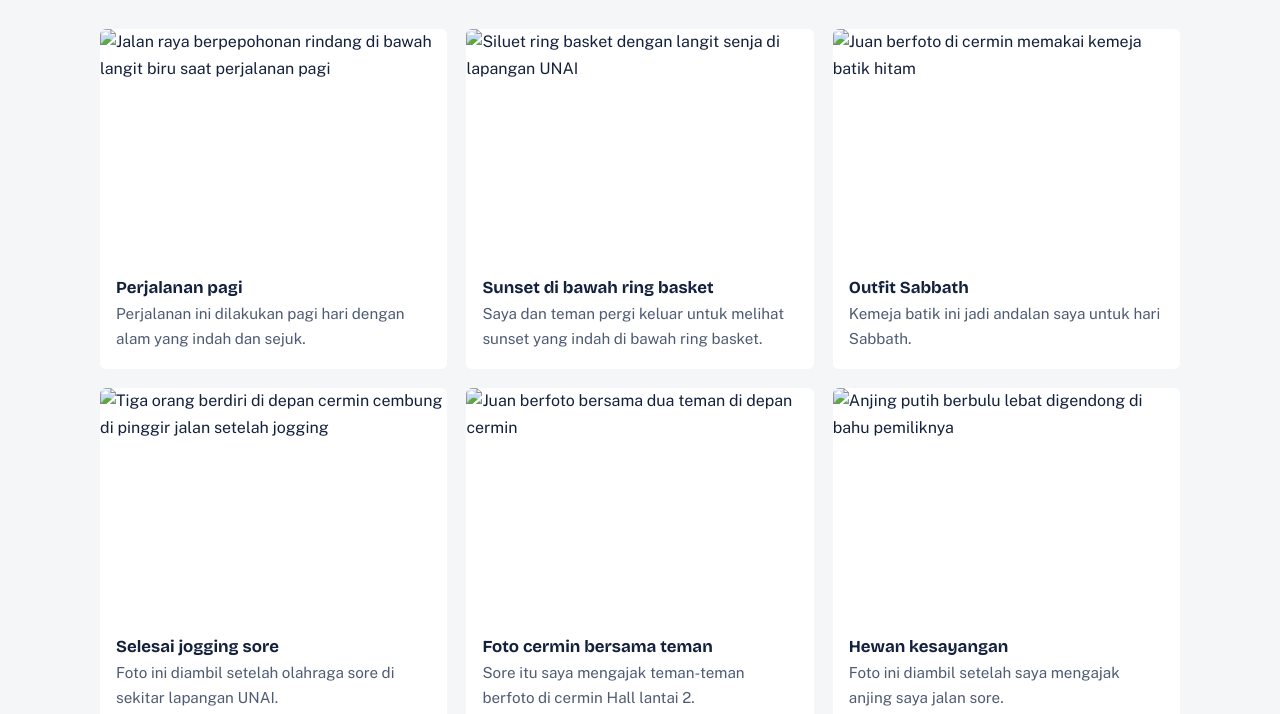
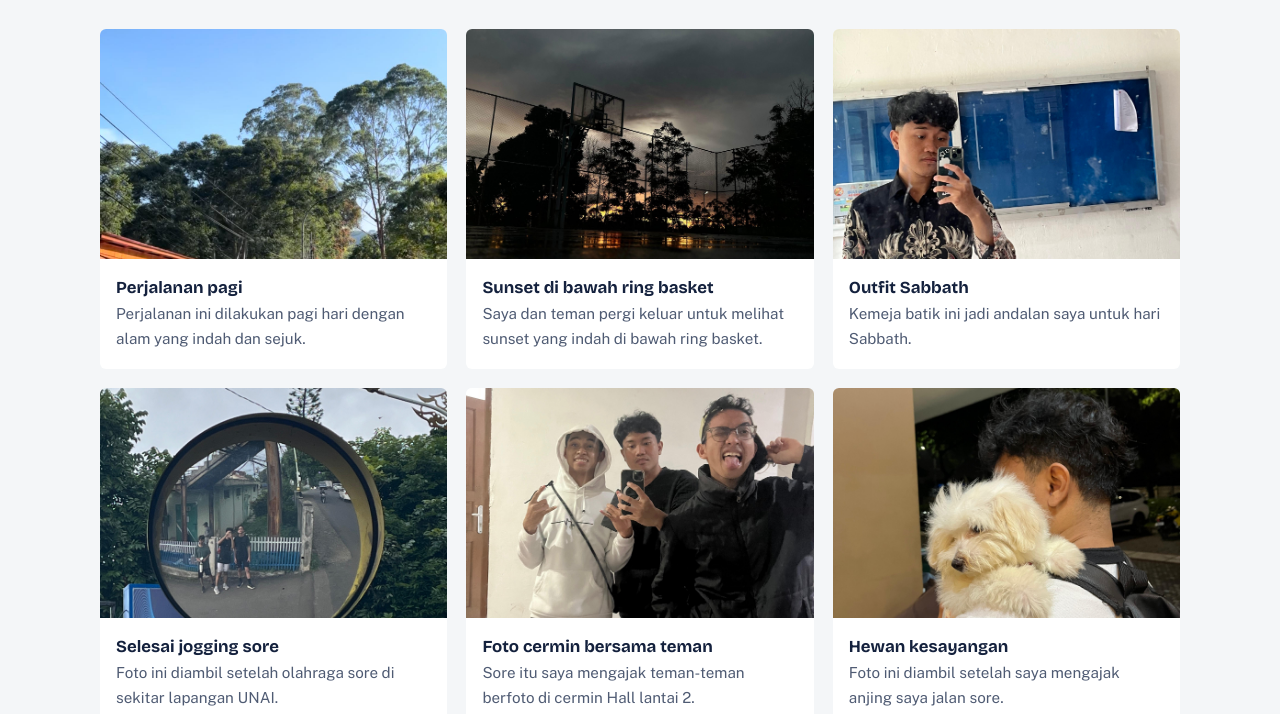
Before and after one commit to juanbagas/projectmid, a plain HTML site: page myHoliday.html in a window 1280 px wide. Shown: the part 238-952 px from the top of the page. Drawn offline with nearby package versions, Linux system fonts and the light colour scheme.

Commit message:
Perbaiki path gambar

```diff
--- a/myHoliday.html
+++ b/myHoliday.html
@@ -32,13 +32,13 @@
 
       <!-- Galeri: Flexbox (display:flex, flex-wrap, justify-content, align-items, gap) -->
       <ul class="gallery">
-        <li><figure><img src="images/perjalanan-pagi.jpg" alt="Jalan raya berpepohonan rindang di bawah langit biru saat perjalanan pagi" loading="lazy"><figcaption><strong>Perjalanan pagi</strong>Perjalanan ini dilakukan pagi hari dengan alam yang indah dan sejuk.</figcaption></figure></li>
-        <li><figure><img src="images/sunset-ring-basket.jpg" alt="Siluet ring basket dengan langit senja di lapangan UNAI" loading="lazy"><figcaption><strong>Sunset di bawah ring basket</strong>Saya dan teman pergi keluar untuk melihat sunset yang indah di bawah ring basket.</figcaption></figure></li>
-        <li><figure><img src="images/outfit-batik.jpg" alt="Juan berfoto di cermin memakai kemeja batik hitam" loading="lazy"><figcaption><strong>Outfit Sabbath</strong>Kemeja batik ini jadi andalan saya untuk hari Sabbath.</figcaption></figure></li>
-        <li><figure><img src="images/selesai-jogging.jpg" alt="Tiga orang berdiri di depan cermin cembung di pinggir jalan setelah jogging" loading="lazy"><figcaption><strong>Selesai jogging sore</strong>Foto ini diambil setelah olahraga sore di sekitar lapangan UNAI.</figcaption></figure></li>
-        <li><figure><img src="images/foto-cermin-teman.jpg" alt="Juan berfoto bersama dua teman di depan cermin" loading="lazy"><figcaption><strong>Foto cermin bersama teman</strong>Sore itu saya mengajak teman-teman berfoto di cermin Hall lantai 2.</figcaption></figure></li>
-        <li><figure><img src="images/anjing-kesayangan.jpg" alt="Anjing putih berbulu lebat digendong di bahu pemiliknya" loading="lazy"><figcaption><strong>Hewan kesayangan</strong>Foto ini diambil setelah saya mengajak anjing saya jalan sore.</figcaption></figure></li>
-        <li><figure><img src="images/profile.jpg" alt="Juan memakai sweater hijau muda berfoto di depan papan pengumuman" loading="lazy"><figcaption><strong>Santai di kampus</strong>Satu foto santai di sela kegiatan liburan di area kampus.</figcaption></figure></li>
+        <li><figure><img src="images/perjalanan-pagi.jpeg" alt="Jalan raya berpepohonan rindang di bawah langit biru saat perjalanan pagi" loading="lazy"><figcaption><strong>Perjalanan pagi</strong>Perjalanan ini dilakukan pagi hari dengan alam yang indah dan sejuk.</figcaption></figure></li>
+        <li><figure><img src="images/sunset-ring-basket.jpeg" alt="Siluet ring basket dengan langit senja di lapangan UNAI" loading="lazy"><figcaption><strong>Sunset di bawah ring basket</strong>Saya dan teman pergi keluar untuk melihat sunset yang indah di bawah ring basket.</figcaption></figure></li>
+        <li><figure><img src="images/outfit-batik.jpeg" alt="Juan berfoto di cermin memakai kemeja batik hitam" loading="lazy"><figcaption><strong>Outfit Sabbath</strong>Kemeja batik ini jadi andalan saya untuk hari Sabbath.</figcaption></figure></li>
+        <li><figure><img src="images/selesai-jogging.jpeg" alt="Tiga orang berdiri di depan cermin cembung di pinggir jalan setelah jogging" loading="lazy"><figcaption><strong>Selesai jogging sore</strong>Foto ini diambil setelah olahraga sore di sekitar lapangan UNAI.</figcaption></figure></li>
+        <li><figure><img src="images/foto-cermin-teman.jpeg" alt="Juan berfoto bersama dua teman di depan cermin" loading="lazy"><figcaption><strong>Foto cermin bersama teman</strong>Sore itu saya mengajak teman-teman berfoto di cermin Hall lantai 2.</figcaption></figure></li>
+        <li><figure><img src="images/anjing-kesayangan.jpeg" alt="Anjing putih berbulu lebat digendong di bahu pemiliknya" loading="lazy"><figcaption><strong>Hewan kesayangan</strong>Foto ini diambil setelah saya mengajak anjing saya jalan sore.</figcaption></figure></li>
+        <li><figure><img src="images/unai.jpeg" alt="unai" loading="lazy"><figcaption><strong>NACB</strong>Pemandangan NACB.</figcaption></figure></li>
       </ul>
     </div>
   </main>
```
Also changed, not shown: biodata.html (+1 -1 lines), index.html (+1 -1 lines), images/unai.jpeg (added).
